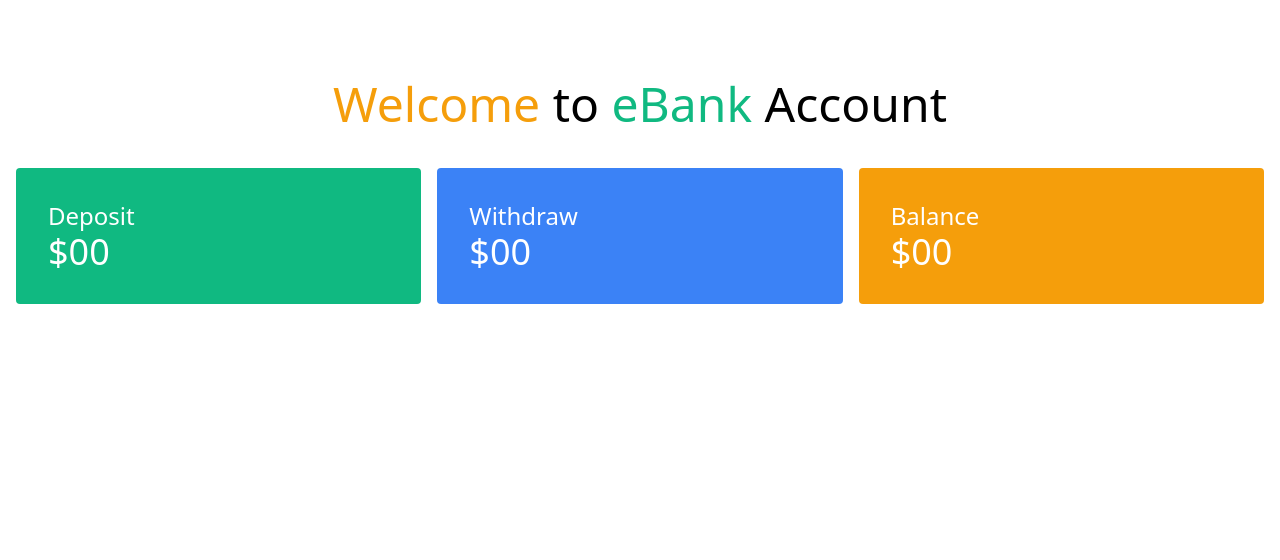
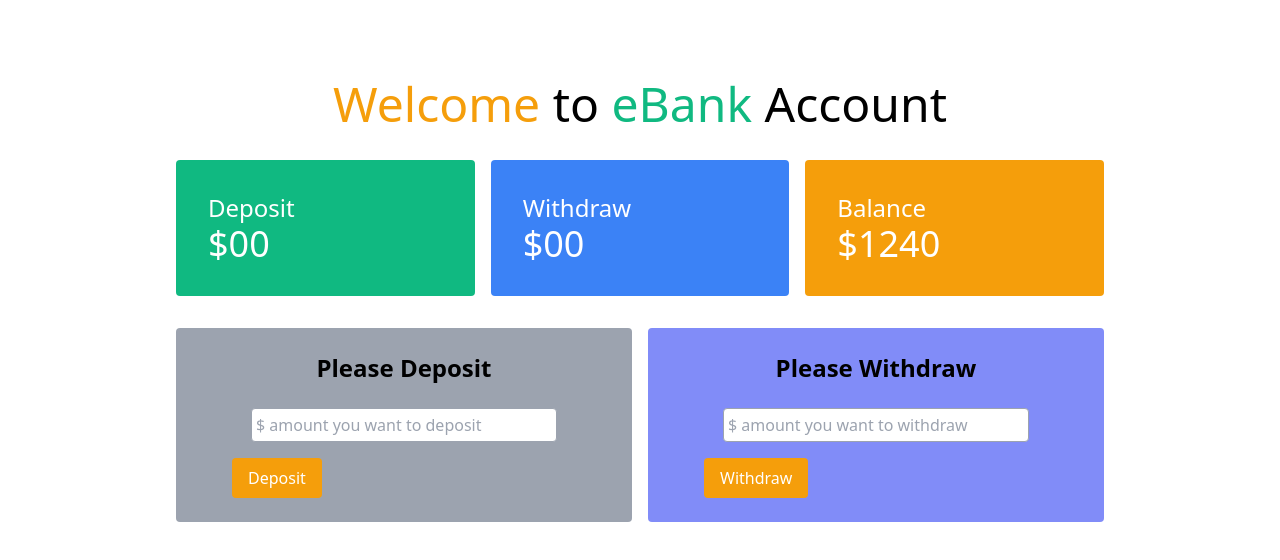
Before and after one commit to Farhadcode/bank, a plain HTML site: page banking.html in a window 1280 px wide. Drawn offline with nearby package versions, Linux system fonts and the light colour scheme.

Commit message:
deposit addad

```diff
--- a/banking.html
+++ b/banking.html
@@ -11,9 +11,11 @@
     <header>
         <h1 class="text-5xl text-center mt-20"><span class="text-yellow-500"> Welcome</span>  to <span class="text-green-500"> eBank  </span> Account</h1>
     </header>
-    <main>
-        <section>
-            <div class="grid grid-cols-3 gap-4 mt-10 mx-4">
+    <main class="w-3/4 mx-auto mt-8">
+
+        <!-- Balance and transation -->
+        <section class="mt-8">
+                <div class="grid grid-cols-3 gap-4  mx-4">
                     <div class="bg-green-500  p-8 rounded text-white">
                         <h3 class="text-2xl">Deposit</h3>
                         <h4 class="text-4xl">$00</h4>
@@ -24,10 +26,40 @@
                     </div>
                     <div class="bg-yellow-500  p-8 rounded text-white">
                         <h3 class="text-2xl">Balance</h3>
-                    <h4 class="text-4xl">$00</h4>
+                        <h4 class="text-4xl">$1240</h4>
+                    </div>
+                </div>
+        </section>
+        <!-- Deposit and  withdraw -->
+
+        <section>
+            <div class="grid grid-cols-2 gap-4  mx-4 mt-8">
+               <div class="bg-gray-400 rounded px-6 py-6">
+                   <h3 class="text-2xl text-center mb-6 font-semibold "> Please Deposit</h3>
+                   <div action="">
+                    <input id="deposit-submit" class="border block border-gray-400 rounded w-3/4 mb-4 px-1  mx-auto py-1" type="text" placeholder="$ amount you want to deposit">
+                    <button id="depositBtn" class="bg-yellow-500  px-4 py-2 ml-8 rounded font-medium text-white ">Deposit</button>
+               </div>
+               </div>
+
+               <div class="bg-indigo-400 rounded px-6 py-6">
+                <h3 class="text-2xl text-center mb-6 font-semibold "> Please Withdraw</h3>
+                <div action="">
+                 <input id="withdraw-sibmet" class="border block border-gray-400 rounded w-3/4 mb-4 px-1  mx-auto py-1" type="text" placeholder="$ amount you want to withdraw">
+                 <button id="withdrawBtn" class="bg-yellow-500  px-4 py-2 ml-8 rounded font-medium text-white ">Withdraw</button>
+               </div>
               </div>
           </div>
         </section>
     </main>
+
+    <script>
+        document.getElementById('depositBtn').addEventListener('click',depositFuntion = ()=>{
+
+            const depositInput = document.getElementById('deposit-submit');
+            const depositAmount = depositInput.value;
+            console.log(depositAmount);
+        })
+    </script>
 </body>
 </html>
```
Lines whose indentation alone changed are shown as unchanged.
